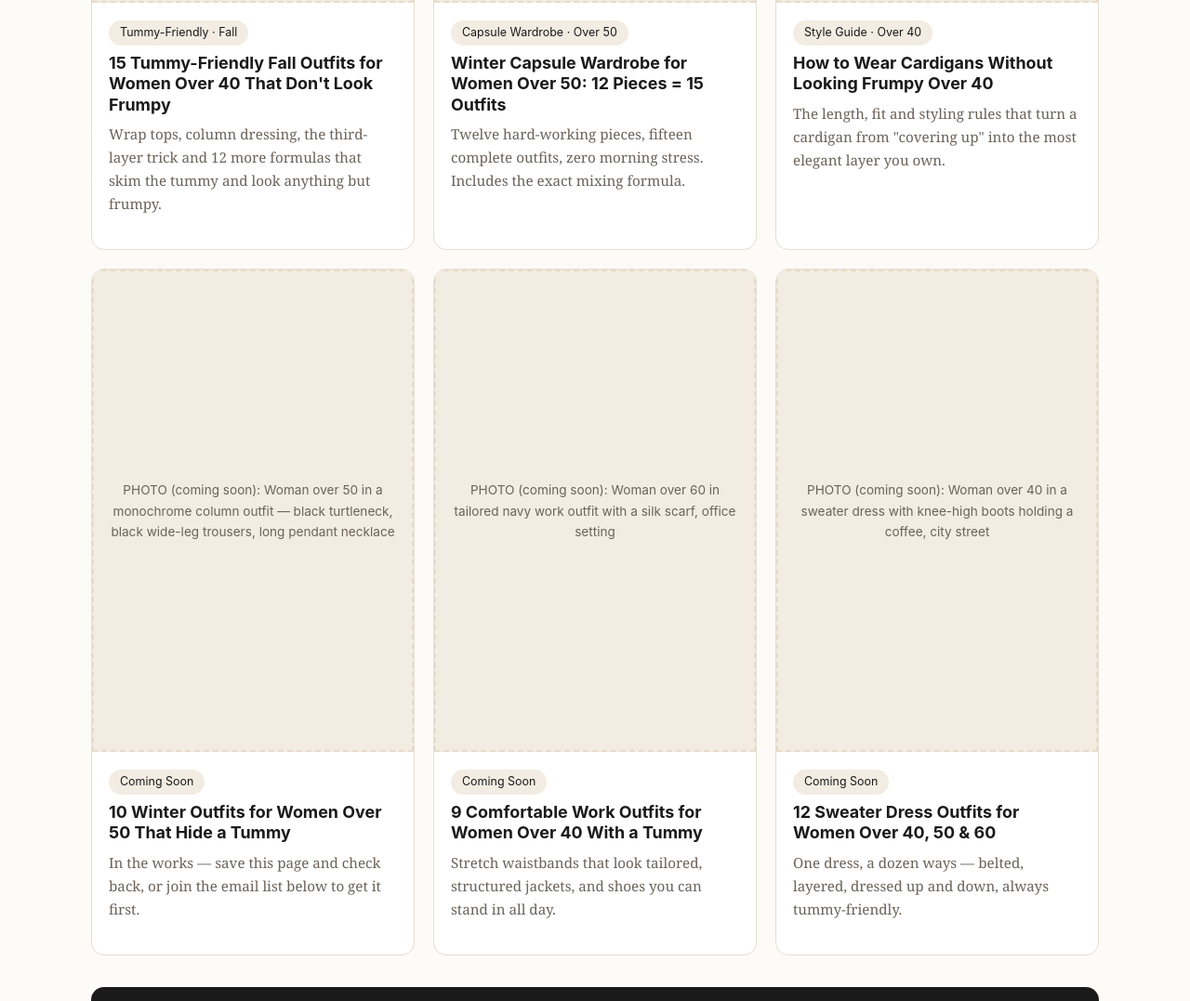
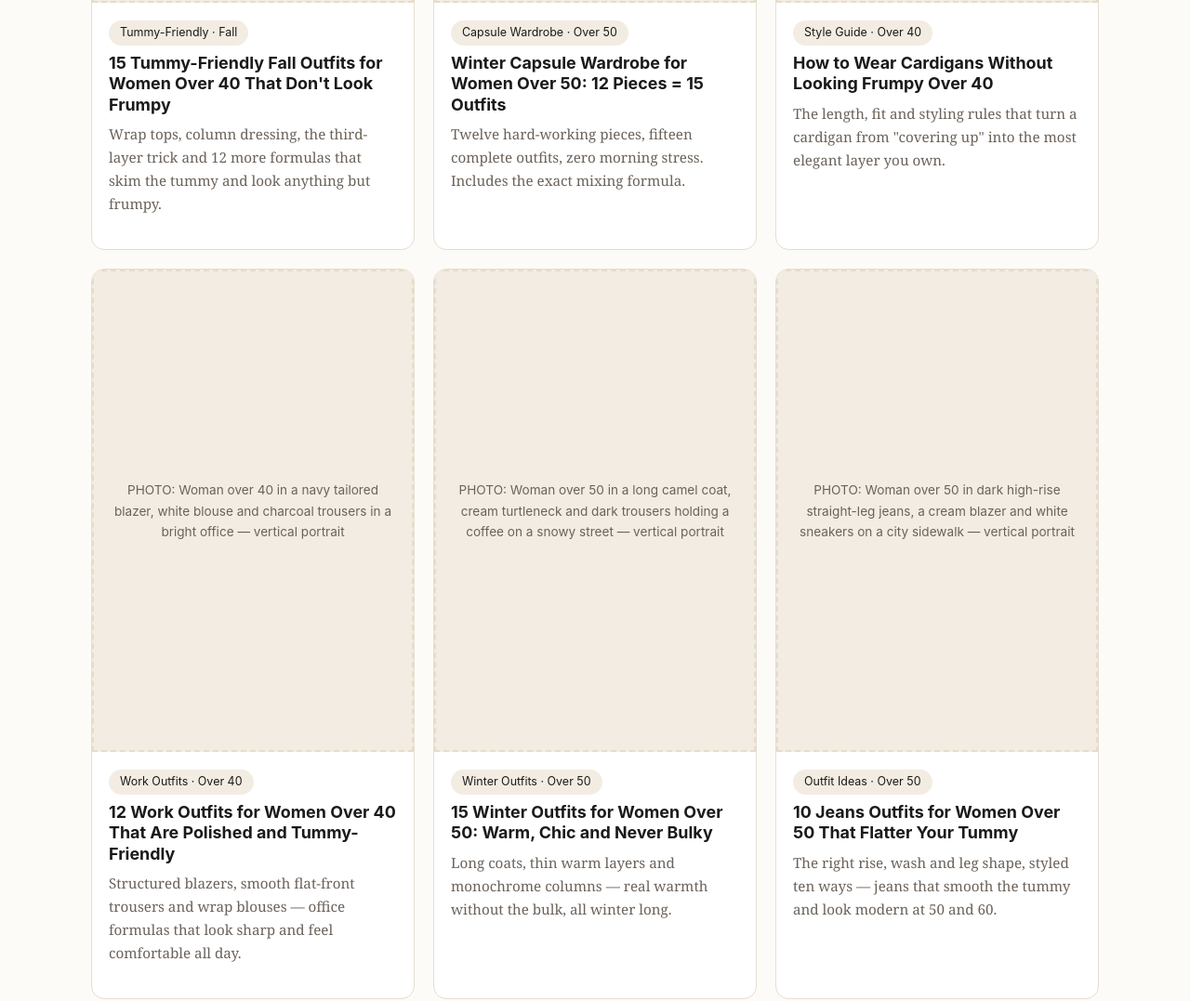
Before and after one commit to kashifawan1382-sys/chicbeyond40, a plain HTML site: page index.html in a window 1280 px wide. Shown: the part 1316-2393 px from the top of the page at 93% size. Drawn offline with Linux system fonts and the light colour scheme.

Commit message:
Add posts 4-6: work outfits, winter outfits, jeans outfits

```diff
--- a/index.html
+++ b/index.html
@@ -67,22 +67,22 @@
       <p>The length, fit and styling rules that turn a cardigan from "covering up" into the most elegant layer you own.</p></div>
     </article>
     <article class="card">
-      <div class="ph" style="aspect-ratio:2/3;min-height:0">PHOTO (coming soon): Woman over 50 in a monochrome column outfit — black turtleneck, black wide-leg trousers, long pendant necklace</div>
-      <div class="body"><span class="tag">Coming Soon</span>
-      <h3><a href="categories/fall-outfits.html">10 Winter Outfits for Women Over 50 That Hide a Tummy</a></h3>
-      <p>In the works — save this page and check back, or join the email list below to get it first.</p></div>
+      <div class="ph" style="aspect-ratio:2/3;min-height:0">PHOTO: Woman over 40 in a navy tailored blazer, white blouse and charcoal trousers in a bright office — vertical portrait</div>
+      <div class="body"><span class="tag">Work Outfits · Over 40</span>
+      <h3><a href="posts/work-outfits-for-women-over-40.html">12 Work Outfits for Women Over 40 That Are Polished and Tummy-Friendly</a></h3>
+      <p>Structured blazers, smooth flat-front trousers and wrap blouses — office formulas that look sharp and feel comfortable all day.</p></div>
     </article>
     <article class="card">
-      <div class="ph" style="aspect-ratio:2/3;min-height:0">PHOTO (coming soon): Woman over 60 in tailored navy work outfit with a silk scarf, office setting</div>
-      <div class="body"><span class="tag">Coming Soon</span>
-      <h3><a href="categories/fall-outfits.html">9 Comfortable Work Outfits for Women Over 40 With a Tummy</a></h3>
-      <p>Stretch waistbands that look tailored, structured jackets, and shoes you can stand in all day.</p></div>
+      <div class="ph" style="aspect-ratio:2/3;min-height:0">PHOTO: Woman over 50 in a long camel coat, cream turtleneck and dark trousers holding a coffee on a snowy street — vertical portrait</div>
+      <div class="body"><span class="tag">Winter Outfits · Over 50</span>
+      <h3><a href="posts/winter-outfits-for-women-over-50.html">15 Winter Outfits for Women Over 50: Warm, Chic and Never Bulky</a></h3>
+      <p>Long coats, thin warm layers and monochrome columns — real warmth without the bulk, all winter long.</p></div>
     </article>
     <article class="card">
-      <div class="ph" style="aspect-ratio:2/3;min-height:0">PHOTO (coming soon): Woman over 40 in a sweater dress with knee-high boots holding a coffee, city street</div>
-      <div class="body"><span class="tag">Coming Soon</span>
-      <h3><a href="categories/fall-outfits.html">12 Sweater Dress Outfits for Women Over 40, 50 &amp; 60</a></h3>
-      <p>One dress, a dozen ways — belted, layered, dressed up and down, always tummy-friendly.</p></div>
+      <div class="ph" style="aspect-ratio:2/3;min-height:0">PHOTO: Woman over 50 in dark high-rise straight-leg jeans, a cream blazer and white sneakers on a city sidewalk — vertical portrait</div>
+      <div class="body"><span class="tag">Outfit Ideas · Over 50</span>
+      <h3><a href="posts/jeans-outfits-for-women-over-50.html">10 Jeans Outfits for Women Over 50 That Flatter Your Tummy</a></h3>
+      <p>The right rise, wash and leg shape, styled ten ways — jeans that smooth the tummy and look modern at 50 and 60.</p></div>
     </article>
   </div>
 
```
Also changed, not shown: sitemap.xml (+15 -0 lines).
